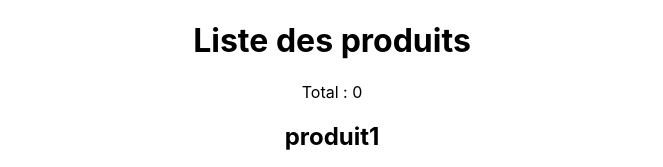
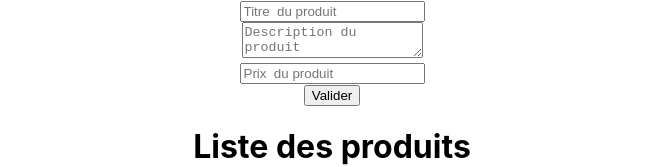
Before and after one commit to ihabAbadi/formationM2iDotNet, a React (Create React App) app in the folder coursReact/first-react-app/: page / in a window 1280 px wide. Shown: the top 167 px of the page, without its empty margins (308-971 px from the left). Built offline with nearby package versions, Linux system fonts and the light colour scheme.

Commit message:
fomProduct react

```diff
--- /dev/null
+++ b/coursReact/first-react-app/src/Products/FormProduct.js
@@ -0,0 +1,51 @@
+import React, { Component } from "react"
+
+export class FormProduct extends Component {
+    constructor(props) {
+        super(props)
+        this.state = {
+            product : {
+                images : []
+            }
+        }
+    }
+
+    onChangeField = (e) => {
+        // let p = {}
+        // for(let key in this.state.product){
+        //     p[key] = this.state.product[key]
+        // }
+
+        let p = {...this.state.product}
+        p[e.target.name] = e.target.value
+        this.setState({
+            product : p
+        })
+    }
+
+    submitForm = (e) => {
+        e.preventDefault()
+        this.props.addProduct(this.state.product)
+    }
+    render() {
+        return(
+            <div>
+                <form onSubmit={this.submitForm}>
+                    <div>
+                        <input type="text" onChange={this.onChangeField} name="title" placeholder="Titre  du produit" />
+                    </div>
+                    <div>
+                        <textarea name="content" onChange={this.onChangeField} placeholder="Description du produit"></textarea>
+                    </div>
+                    <div>
+                        <input type="text" onChange={this.onChangeField} name="price" placeholder="Prix  du produit" />
+                    </div>
+                    <div>
+                        <button type="submit">Valider</button>
+                    </div>
+                </form>
+            </div>
+        )
+    }
+
+}
--- a/coursReact/first-react-app/src/Products/ListProducts.js
+++ b/coursReact/first-react-app/src/Products/ListProducts.js
@@ -1,5 +1,6 @@
 import React, { Component } from "react"
 import { Product } from "./Product"
+import { FormProduct } from "./FormProduct"
 
 export class ListProduct extends Component {
     constructor(props) {
@@ -31,12 +32,26 @@ export class ListProduct extends Component {
     updateTotal = (montant) => {
         let total = this.state.total + montant
         this.setState({
-            total : total
+            total: total
+        })
+    }
+
+    addProduct = (newProduct) => {
+        // let tmpProducts = []
+        // for (let product of this.state.products) {
+        //     tmpProducts.push(product)
+        // }
+        // tmpProducts.push(newProduct)
+
+        let tmpProducts = [...this.state.products, newProduct]
+        this.setState({
+            products: tmpProducts
         })
     }
     render() {
         return (
             <div>
+                <FormProduct addProduct={this.addProduct} />
                 <h1>Liste des produits</h1>
                 <div>Total : {this.state.total}</div>
                 {this.state.products.map((element) => {
--- a/coursReact/first-react-app/src/Products/Product.js
+++ b/coursReact/first-react-app/src/Products/Product.js
@@ -31,6 +31,7 @@ export class Product extends Component {
     editQty = (e) => {
         let val = parseInt(e.target.value)
         if(!isNaN(val) && val > 0) {
+            //Update total
             this.props.updateTotal(this.props.price * (val - this.state.qty))
             this.setState({
                 qty : val,
```
